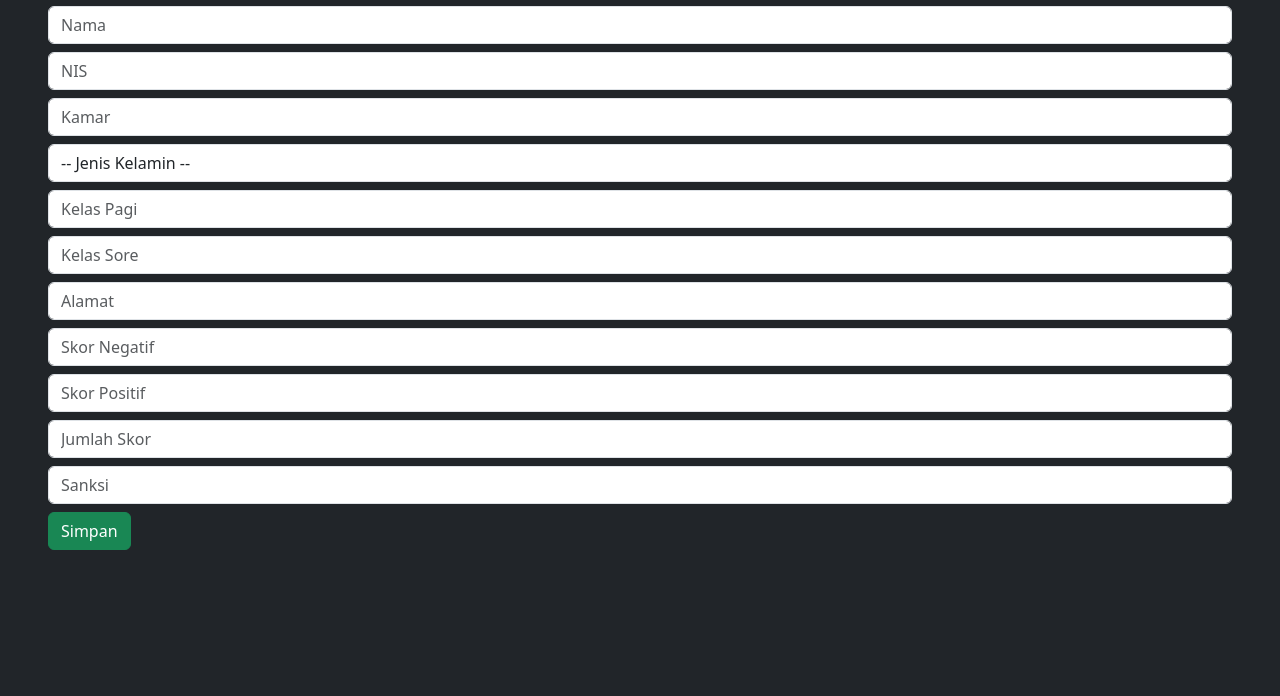
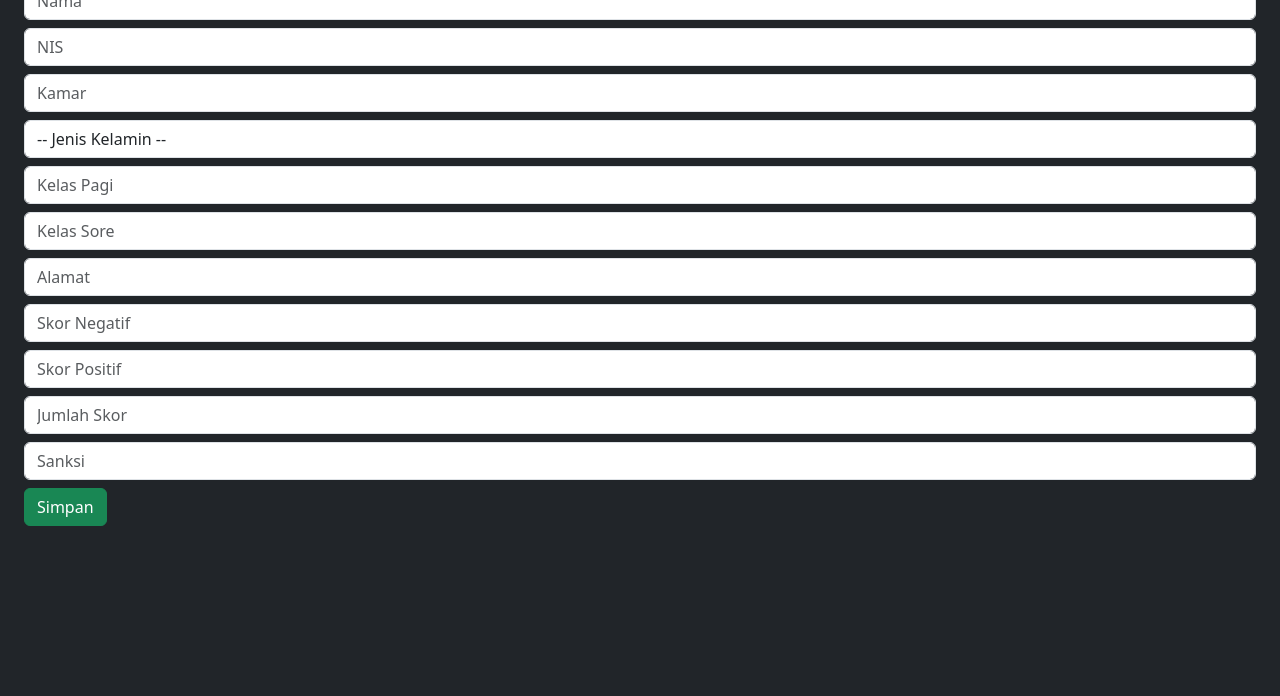
Before and after one commit to alfinadamayanti-pn/sibk, a plain HTML site: page tambah-siswa.html in a window 1280 px wide. Shown: the part 104-800 px from the top of the page. Drawn offline with nearby package versions, Linux system fonts and the light colour scheme.

Commit message:
Update tambah-siswa.html

```diff
--- a/tambah-siswa.html
+++ b/tambah-siswa.html
@@ -5,7 +5,8 @@
   <title>Tambah Data Siswa</title>
   <link href="https://cdn.jsdelivr.net/npm/bootstrap@5.3.0/dist/css/bootstrap.min.css" rel="stylesheet">
 </head>
-<body class="bg-dark text-white p-5">
+
+<body class="bg-dark text-white p-4">
 
   <h2>Tambah Data Siswa</h2>
 
```
